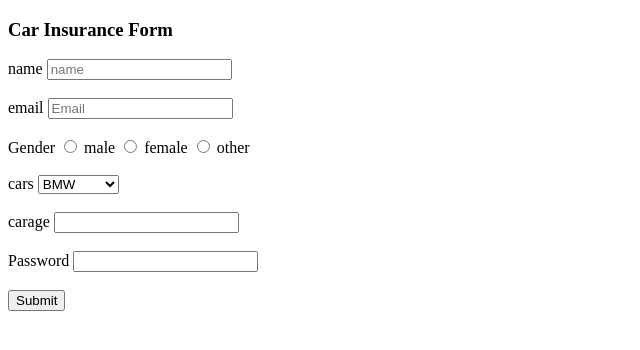
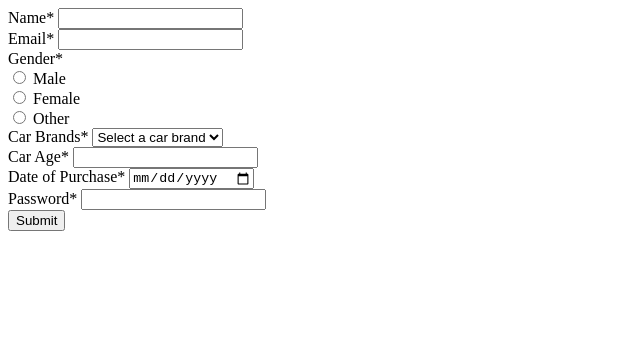
Before and after one commit to acciojob/car-insurance-form-vikas1509, a website: page main.html in a window 1280 px wide. Shown: the whole page, without its empty margins (0-640 px from the left). Drawn offline with Linux system fonts and the light colour scheme.

Commit message:
created a submission

```diff
--- a/main.html
+++ b/main.html
@@ -8,65 +8,44 @@
 
 <body>
 	<!-- the entire body must be written by student -->
-	<form>
-	<div class="Header">
-	<h3>Car Insurance Form</h3>
-		</div>
-	      <script type="text/javascript" src="./script.js">
-</script>
-	<div class="name">
-		<label for="name">name</label>
-		<input if="name" name="name" type="text" required placeholder="name">
-		</div>
-	<br>
-	<label for="Email">email</label>
-	<input id="Email" type="email" name="email" required placeholder="Email">
-<div>
-	<br>
-	<label for="gender" > Gender</labeL>
+<form method="POST" action="submit-form">
+  <label for="name">Name*</label>
+  <input type="text" id="name" name="name" required>
+<br>
+  <label for="email">Email*</label>
+  <input type="email" id="email" name="email" required>
+<br>
+  <label for="gender">Gender*</label><br>
+  <input type="radio" id="gender" name="gender" value="male" required>
+  <label for="gender">Male</label><br>
+  <input type="radio" id="gender" name="gender" value="female" required>
+  <label for="gender">Female</label><br>
+  <input type="radio" id="gender" name="gender" value="other" required>
+  <label for="gender">Other</label><br>
 
-
-	<input id="male" type="radio" name="gender" required  value="male">
- <label>male</label>
-
-	<input id="female" type="radio" name="gender" value="female" required >
-	<label>female</label>
+  <label for="cars">Car Brands*</label>
+  <select id="cars" name="cars" required>
+    <option value="">Select a car brand</option>
+    <option value="BMW">BMW</option>
+    <option value="Audi">Audi</option>
+    <option value="Mercedes">Mercedes</option>
+  </select>
+<br>
+  <label for="carage">Car Age*</label>
+  <input type="number" id="carage" name="carage" required>
+<br>
+  <label for="dop">Date of Purchase*</label>
+  <input type="date" id="dop" name="dop" required>
+<br>
+  <label for="password">Password*</label>
+  <input type="password" id="password" name="password" required>
+<br>
+  <button type="submit">Submit</button>
+</form>
 
 
 
-	<input id="other" type="radio" name="gender" value="other" required  >
-	<label>other</label>
 
-</div>
-<br>
-	<div>
-		<label for="car">cars</label>
-		<select>
-
-			<option>BMW</option>
-			<option>Audi</option>
-			<option>Mercedez</option>
-
-		</select>
-	</div>
-<br>
-	<div>
-		<label id="Age"> carage</label>
-		<input type="number" name="Age" required value="Age">
-	</div>
-	<br>
-	<div >
-		<label id="Password">Password</label>
-		<input type="password" id="password" name="password">
-
-	</div>
-	<br>
-	<div>
-		<label id="submit">   </label>
-		<input type="submit" id="submit" name="submit">
-
-	</div>
-	</form>
 </body>
 
 </html>
```
